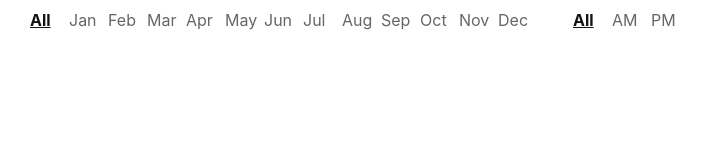
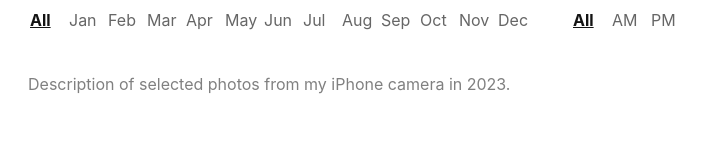
Before and after one commit to techgirlonlinee/non-visual-gallery, a website: page index.html in a window 1280 px wide. Shown: the whole page, without its empty margins (0-709 px from the left). Drawn offline with nearby package versions, Linux system fonts and the light colour scheme; no server answers.

Commit message:
added description

```diff
--- a/app.js
+++ b/app.js
@@ -71,8 +71,8 @@ document.addEventListener('DOMContentLoaded', function () {
         const dateTime = new Date(dateTimeString);
         const day = dateTime.getDate();
         const month = dateTime.getMonth();
-        const hours = dateTime.getUTCHours();
-        const minutes = String(dateTime.getUTCMinutes()).padStart(2, '0');
+        const hours = dateTime.getHours();
+        const minutes = String(dateTime.getMinutes()).padStart(2, '0');
 
         const monthNames = ["January", "February", "March", "April", "May", "June", "July", "August", "September", "October", "November", "December"];
         const monthName = monthNames[month];
--- a/index.html
+++ b/index.html
@@ -89,7 +89,9 @@
         </div>
     </div>
 
-
+    <div class="description">
+        <p>Description of selected photos from my iPhone camera in 2023. </p>
+    </div>
         <div class="wrapper">
             <div class="container-fluid mt-5">
                 <!-- Content -->
--- a/styles.css
+++ b/styles.css
@@ -37,6 +37,13 @@
 
 p {
     margin-bottom: 0rem;
+}
+
+.description p {
+    font-size: 16px;
+    margin-left: 28px;
+    margin-top: 2rem;
+    color: grey;
 }
 
 .date-wrapper {
```
